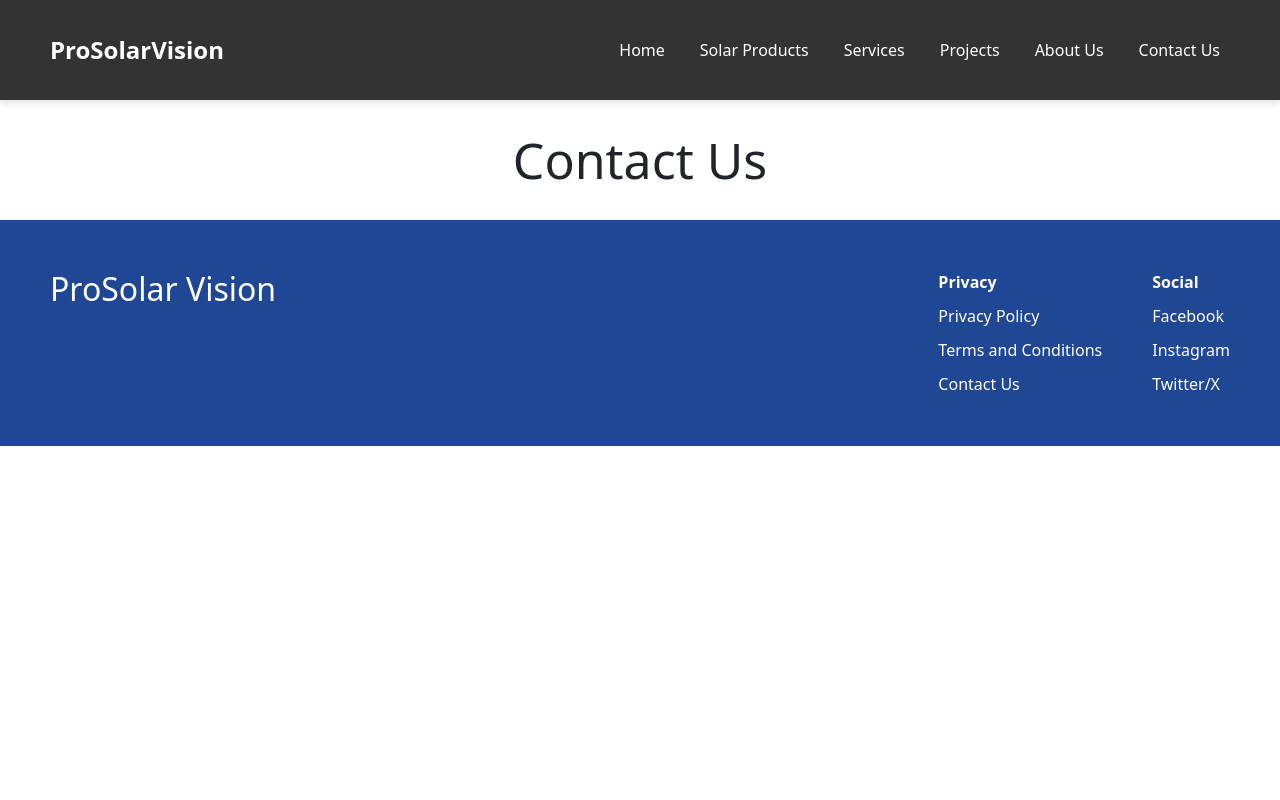
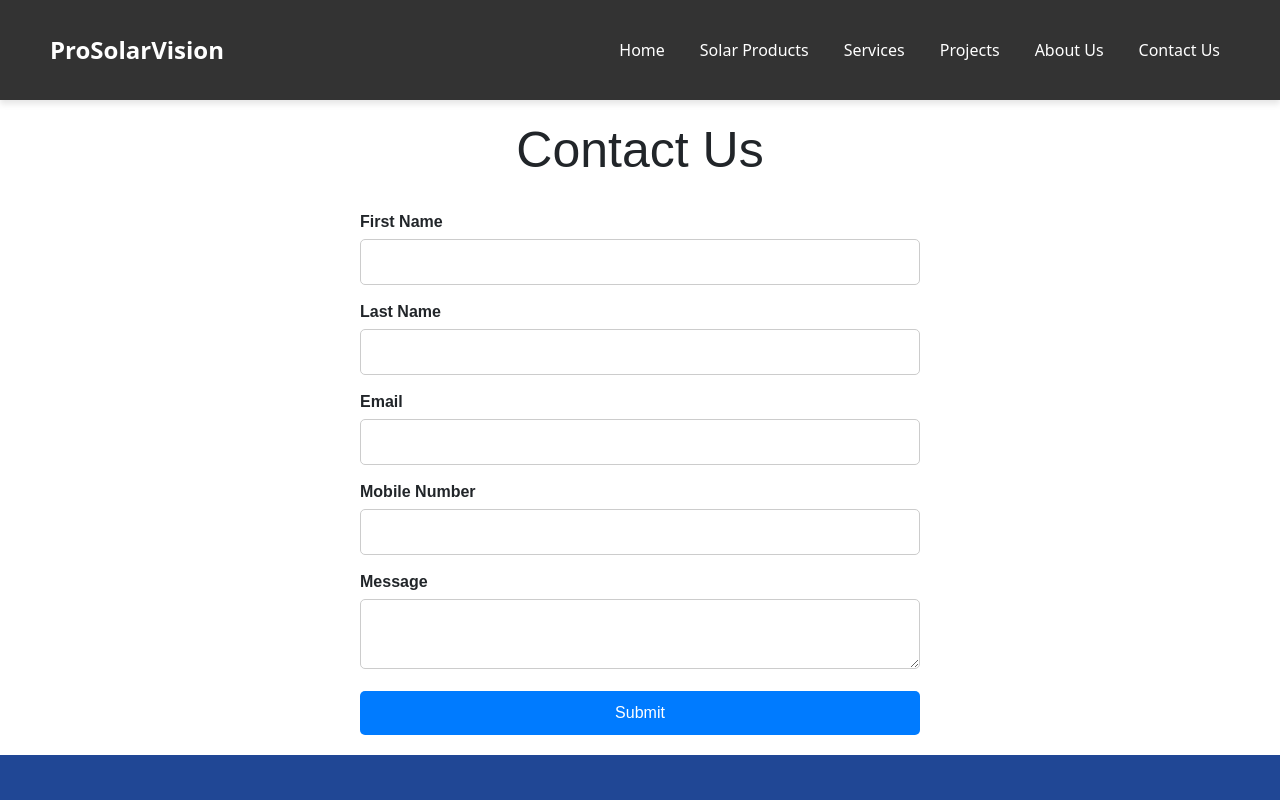
Before and after one commit to kushang19/prosolarvision, a React (Create React App) app: page /contact-us in a window 1280 px wide. Shown: the top 800 px of the page. Built offline with nearby package versions, Linux system fonts and the light colour scheme.

Commit message:
contact us p1

```diff
--- a/package.json
+++ b/package.json
@@ -6,8 +6,10 @@
     "@popperjs/core": "^2.11.8",
     "bootstrap": "^5.3.3",
     "cra-template": "1.2.0",
+    "emailjs-com": "^3.2.0",
     "react": "^19.0.0",
     "react-dom": "^19.0.0",
+    "react-hook-form": "^7.54.2",
     "react-router-dom": "^7.1.1",
     "react-scripts": "5.0.1"
   },
--- a/src/pages/ContactUs/ContactUs.css
+++ b/src/pages/ContactUs/ContactUs.css
@@ -0,0 +1,73 @@
+.contact-us-container {
+    max-width: 600px;
+    margin: 0 auto;
+    padding: 20px;
+    font-family: Arial, sans-serif;
+  }
+
+  h2 {
+    text-align: center;
+    margin-bottom: 20px;
+  }
+
+  .contact-form .form-group {
+    margin-bottom: 15px;
+  }
+
+  .contact-form label {
+    display: block;
+    font-weight: bold;
+    margin-bottom: 5px;
+  }
+
+  .contact-form input,
+  .contact-form textarea {
+    width: 100%;
+    padding: 10px;
+    font-size: 16px;
+    border: 1px solid #ccc;
+    border-radius: 5px;
+  }
+
+  .contact-form button {
+    width: 100%;
+    padding: 10px;
+    font-size: 16px;
+    background-color: #007bff;
+    color: #fff;
+    border: none;
+    border-radius: 5px;
+    cursor: pointer;
+  }
+
+  .contact-form button:hover {
+    background-color: #0056b3;
+  }
+
+  .error {
+    color: red;
+    font-size: 14px;
+  }
+
+  .thank-you-message {
+    text-align: center;
+    font-family: Arial, sans-serif;
+  }
+
+  .thank-you-message h2 {
+    margin-bottom: 20px;
+  }
+
+  .thank-you-message button {
+    padding: 10px 20px;
+    font-size: 16px;
+    background-color: #007bff;
+    color: #fff;
+    border: none;
+    border-radius: 5px;
+    cursor: pointer;
+  }
+
+  .thank-you-message button:hover {
+    background-color: #0056b3;
+  }
--- a/src/pages/ContactUs/ContactUs.js
+++ b/src/pages/ContactUs/ContactUs.js
@@ -1,16 +1,124 @@
-import React from 'react'
+import React, { useState } from "react";
+import { useForm } from "react-hook-form";
+import emailjs from "emailjs-com";
+import "./ContactUs.css";
 
 const ContactUs = () => {
+  const { register, handleSubmit, formState: { errors }, reset } = useForm();
+  const [formSubmitted, setFormSubmitted] = useState(false);
+  const [formData, setFormData] = useState({});
+
+  const onSubmit = (data) => {
+    setFormData(data);
+
+    // Send email using EmailJS
+    emailjs
+      .send(
+        "your_service_id", // Replace with your EmailJS service ID
+        "your_template_id", // Replace with your EmailJS template ID
+        {
+          firstName: data.firstName,
+          lastName: data.lastName,
+          email: data.email,
+          mobileNumber: data.mobileNumber,
+          message: data.message,
+        },
+        "your_user_id" // Replace with your EmailJS user ID
+      )
+      .then(
+        () => {
+          setFormSubmitted(true);
+          reset();
+        },
+        (error) => {
+          console.error("Failed to send email:", error);
+        }
+      );
+  };
+
+  if (formSubmitted) {
+    return (
+      <div className="thank-you-message">
+        <h2>Your message has been sent</h2>
+        <p>First name: {formData.firstName}</p>
+        <p>Last name: {formData.lastName}</p>
+        <p>Email: {formData.email}</p>
+        <p>Mobile Number: {formData.mobileNumber}</p>
+        <p>Message: {formData.message}</p>
+        <button onClick={() => setFormSubmitted(false)}>Go Back</button>
+      </div>
+    );
+  }
+
   return (
-    <div className="container-main">
-    <div className="wrapper">
+    <div className="contact-us-container container-main">
+      <div className="wrapper">
       <div className="inner-wrapper">
-        <h1 className="page-header">Contact Us</h1>
-        <div className="content"></div>
+      <h1 className="page-header">Contact Us</h1>
+      <div className="content">
+      <form onSubmit={handleSubmit(onSubmit)} className="contact-form">
+        <div className="form-group">
+          <label>First Name</label>
+          <input
+            type="text"
+            {...register("firstName", { required: "First name is required" })}
+          />
+          {errors.firstName && <p className="error">{errors.firstName.message}</p>}
+        </div>
+
+        <div className="form-group">
+          <label>Last Name</label>
+          <input
+            type="text"
+            {...register("lastName", { required: "Last name is required" })}
+          />
+          {errors.lastName && <p className="error">{errors.lastName.message}</p>}
+        </div>
+
+        <div className="form-group">
+          <label>Email</label>
+          <input
+            type="email"
+            {...register("email", {
+              required: "Email is required",
+              pattern: {
+                value: /^[^\s@]+@[^\s@]+\.[^\s@]+$/,
+                message: "Enter a valid email",
+              },
+            })}
+          />
+          {errors.email && <p className="error">{errors.email.message}</p>}
+        </div>
+
+        <div className="form-group">
+          <label>Mobile Number</label>
+          <input
+            type="text"
+            {...register("mobileNumber", {
+              required: "Mobile number is required",
+              pattern: {
+                value: /^[0-9]{10}$/,
+                message: "Enter a valid 10-digit mobile number",
+              },
+            })}
+          />
+          {errors.mobileNumber && (
+            <p className="error">{errors.mobileNumber.message}</p>
+          )}
+        </div>
+
+        <div className="form-group">
+          <label>Message</label>
+          <textarea {...register("message")} />
+        </div>
+
+        <button type="submit">Submit</button>
+      </form>
+      </div>
+      </div>
       </div>
     </div>
-  </div>
-  )
-}
+  );
+};
 
-export default ContactUs
+export default ContactUs;
```
Also changed, not shown: 1 other file (tests, documents, lock files or other folders).
